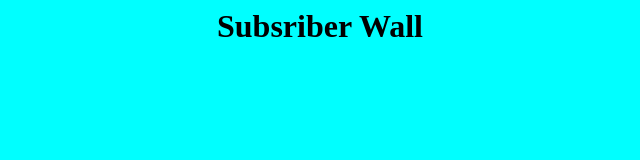
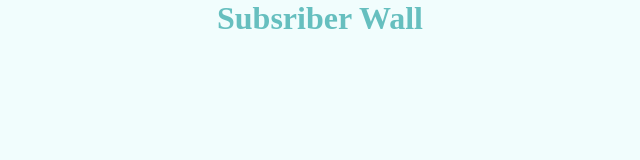
Before and after one commit to Sid1125/cvnew, a plain HTML site: page Subscriber Page.html in a window 1280 px wide. Shown: the whole page, without its empty margins (320-960 px from the left). Drawn offline with Linux system fonts and the light colour scheme.

Commit message:
SDFSGDERSGDTGY

```diff
--- a/Subscriber Page.html
+++ b/Subscriber Page.html
@@ -2,10 +2,12 @@
 <html lang="en">
 <head>
   <meta charset="UTF-8">
-  <meta name="viewport" content="width=device-width, initial-scale=1.0">
-  <title>Document</title>
+
+  <link rel="stylesheet" href="CSS/index.css">
+    <link rel="icon" href="favicon.ico">
+  <title>Sub Wall</title>
 </head>
-<body bgcolor="#00FFFF">
-  <center><h1><font face="MineCrafter">Subsriber Wall</font></h1></center>
+<body>
+  <center><h1><font face="Minecraft Geek">Subsriber Wall</font></h1></center>
 </body>
 </html>
```
Also changed, not shown: contact.html (+1 -0 lines), hobbies.html (+1 -0 lines).
